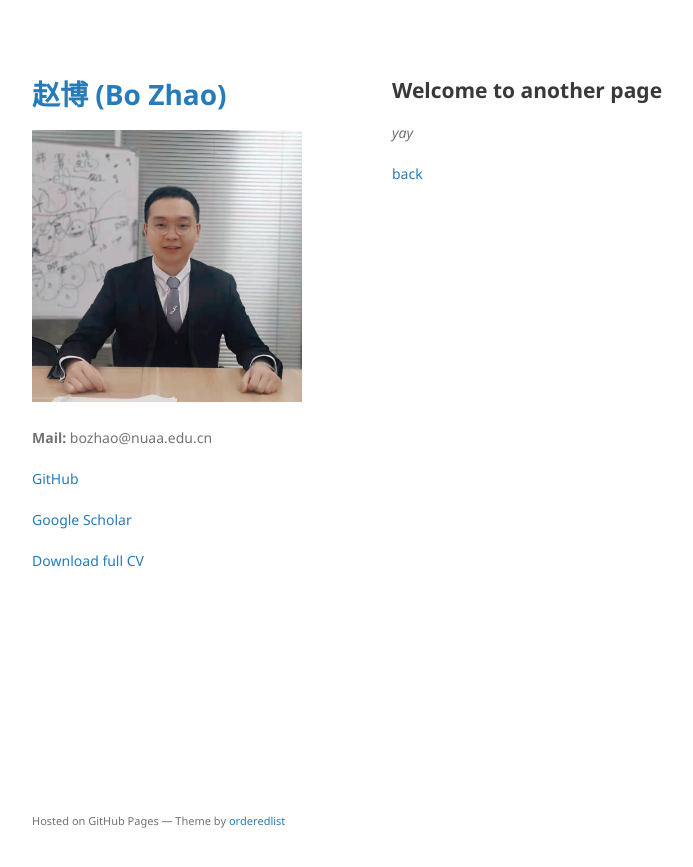
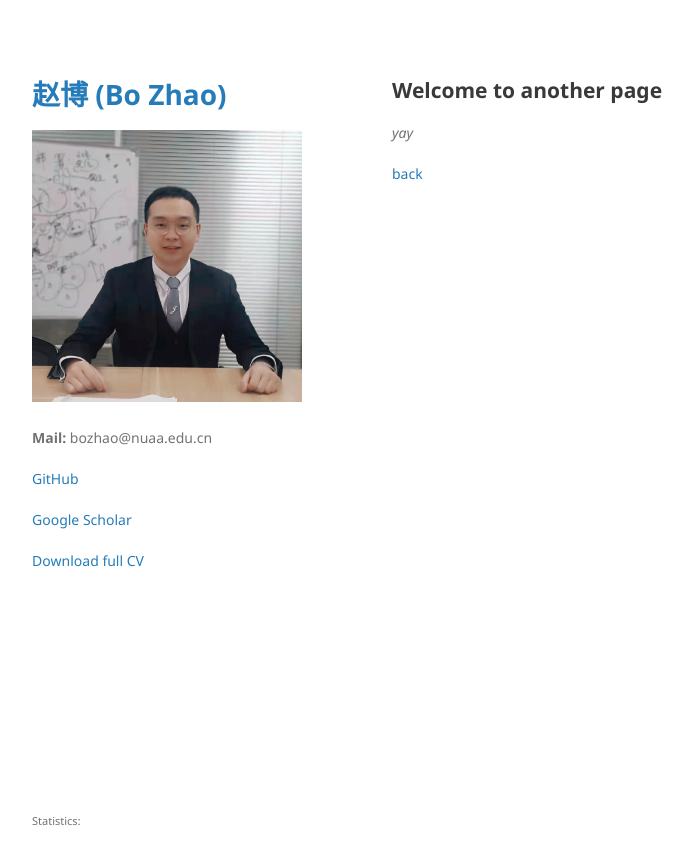
Before and after one commit to BorisZhao/BorisZhao.github.io, a Jekyll site: the page built from another-page.md, in a window 1280 px wide. Shown: the top 867 px of the page, without its empty margins (178-871 px from the left). Built offline with Jekyll 4.4.1, drawn with Linux system fonts in a browser that asks for light colours; a script that is not in the unit is left out; the repository's description, which GitHub fills in, is left out; our own code applies the rules of GitHub Pages for plain Markdown files.

Commit message:
Update default.html

```diff
--- a/_layouts/default.html
+++ b/_layouts/default.html
@@ -50,8 +50,9 @@
         {% if site.github.is_project_page %}
         <p>This project is maintained by <a href="{{ site.github.owner_url }}">{{ site.github.owner_name }}</a></p>
         {% endif %}
+        <p><small>Statistics:</small></p>
         <script type="text/javascript" src="//rf.revolvermaps.com/0/0/5.js?i=559syn6agb0&amp;m=0&amp;c=ff0000&amp;cr1=ffffff" async="async"></script>
-        <p><small>Hosted on GitHub Pages &mdash; Theme by <a href="https://github.com/orderedlist">orderedlist</a></small></p>
+
       </footer>
     </div>
     <script src="{{ "/assets/js/scale.fix.js" | relative_url }}"></script>
```
